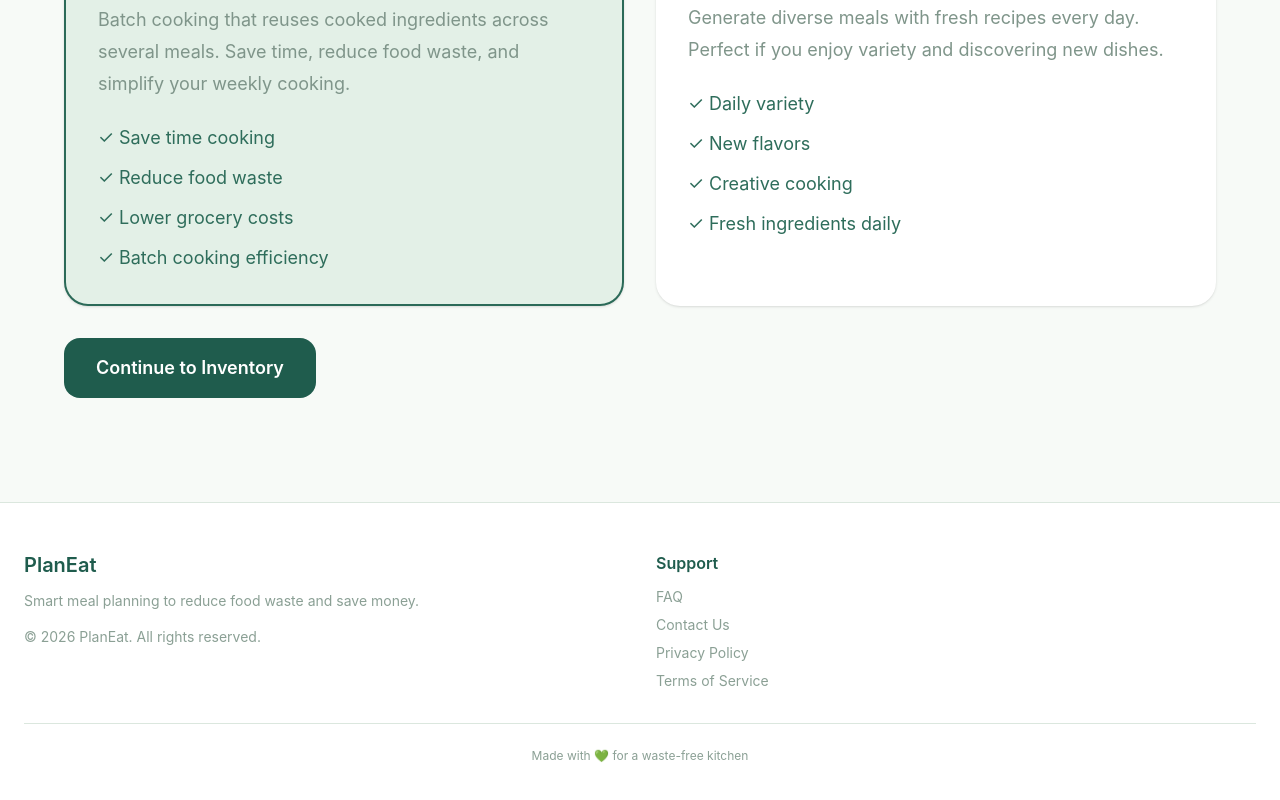
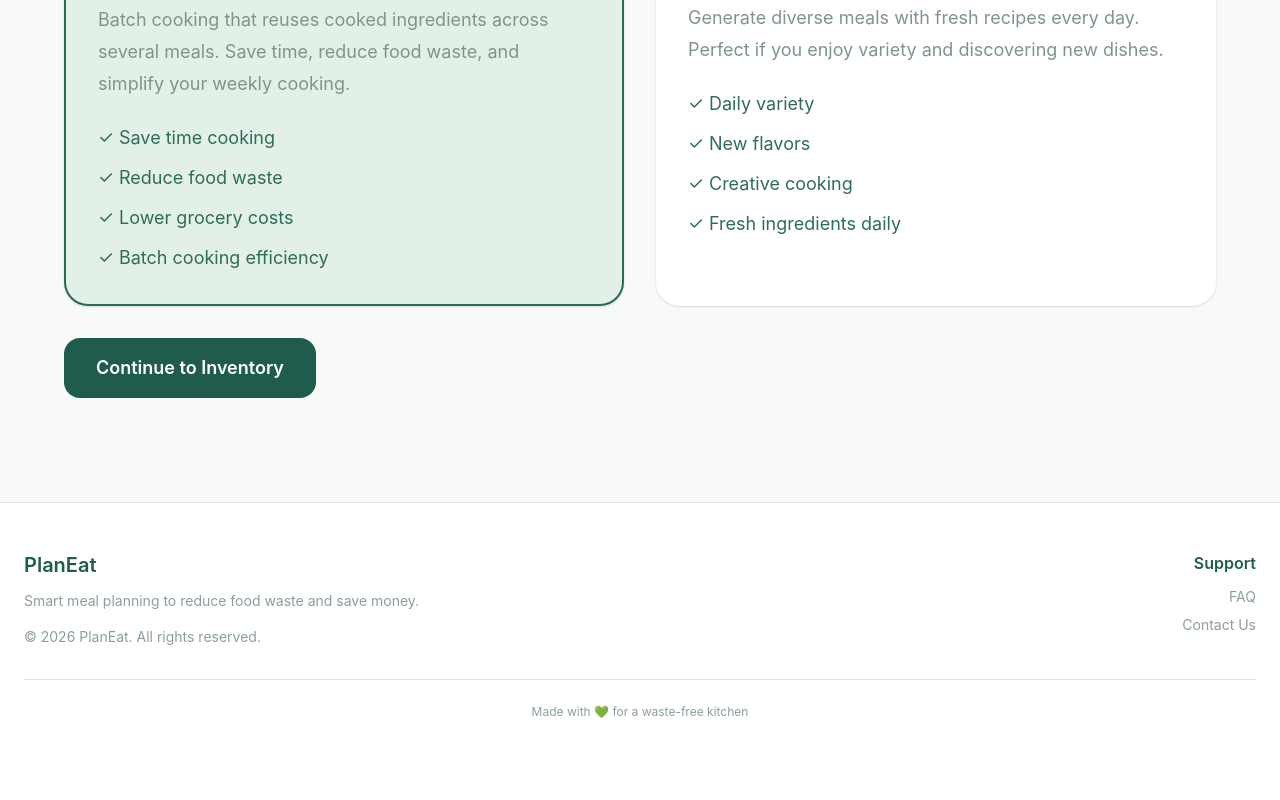
Before and after one commit to TatevikTadevosyan86/PlanEat, a React app in the folder frontend/: page / in a window 1280 px wide. Shown: the part 534-1334 px from the top of the page. After the commit the page ends 1302 px from the top, so only its background shows below. Built offline with nearby package versions, Linux system fonts and the light colour scheme; no server answers; the HTML template or start-up script is replaced by a standard one.

Commit message:
Fix bug issue- fresh ingredients no longer get automatic state added

```diff
--- a/frontend/src/components/Layout.jsx
+++ b/frontend/src/components/Layout.jsx
@@ -74,30 +74,49 @@ function Layout({ children, user, handleLogout }) {
         {/* Footer */}
         <footer className="mt-16 border-t border-[#dbe7de] bg-white">
   <div className="mx-auto max-w-7xl px-6 py-12">
-    <div className="grid gap-8 md:grid-cols-2">
+    <div className="flex flex-col gap-8 md:flex-row md:items-start md:justify-between">
   {/* Brand Column */}
   <div>
-        <h3 className="text-xl font-semibold text-[#1f5c4d]">PlanEat</h3>
+    <h3 className="text-xl font-semibold text-[#1f5c4d]">
+      PlanEat
+    </h3>
+
     <p className="mt-3 text-sm text-[#8ba095]">
       Smart meal planning to reduce food waste and save money.
     </p>
+
     <p className="mt-4 text-sm text-[#8ba095]">
       © 2026 PlanEat. All rights reserved.
     </p>
   </div>
 
   {/* Support Column */}
-      <div>
-        <h4 className="font-semibold text-[#1f5c4d]">Support</h4>
+  <div className="md:text-right">
+    <h4 className="font-semibold text-[#1f5c4d]">
+      Support
+    </h4>
+
     <ul className="mt-3 space-y-2 text-sm text-[#8ba095]">
-          <li><a href="#" className="hover:text-[#1f5c4d] transition">FAQ</a></li>
-          <li><a href="#" className="hover:text-[#1f5c4d] transition">Contact Us</a></li>
-          <li><a href="#" className="hover:text-[#1f5c4d] transition">Privacy Policy</a></li>
-          <li><a href="#" className="hover:text-[#1f5c4d] transition">Terms of Service</a></li>
+      <li>
+        <a
+          href="#"
+          className="transition hover:text-[#1f5c4d]"
+        >
+          FAQ
+        </a>
+      </li>
+
+      <li>
+        <a
+          href="#"
+          className="transition hover:text-[#1f5c4d]"
+        >
+          Contact Us
+        </a>
+      </li>
     </ul>
   </div>
 </div>
-
     {/* Bottom Bar */}
     <div className="mt-8 pt-6 text-center text-xs text-[#8ba095] border-t border-[#dbe7de]">
       <p>Made with 💚 for a waste-free kitchen</p>
```
Also changed, not shown: 2 other files (tests, documents, lock files or other folders). Lines whose indentation alone changed are shown as unchanged.
